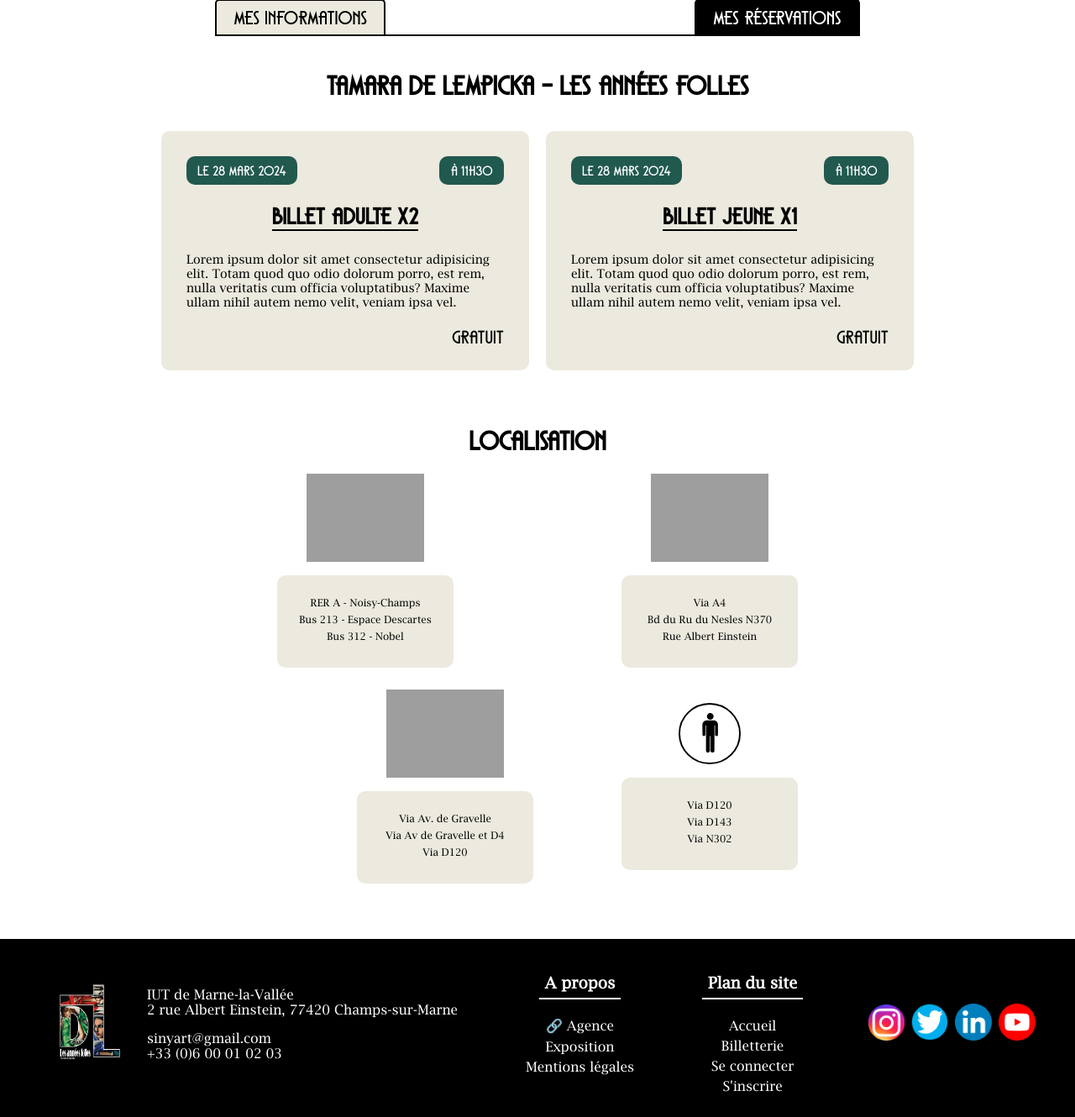
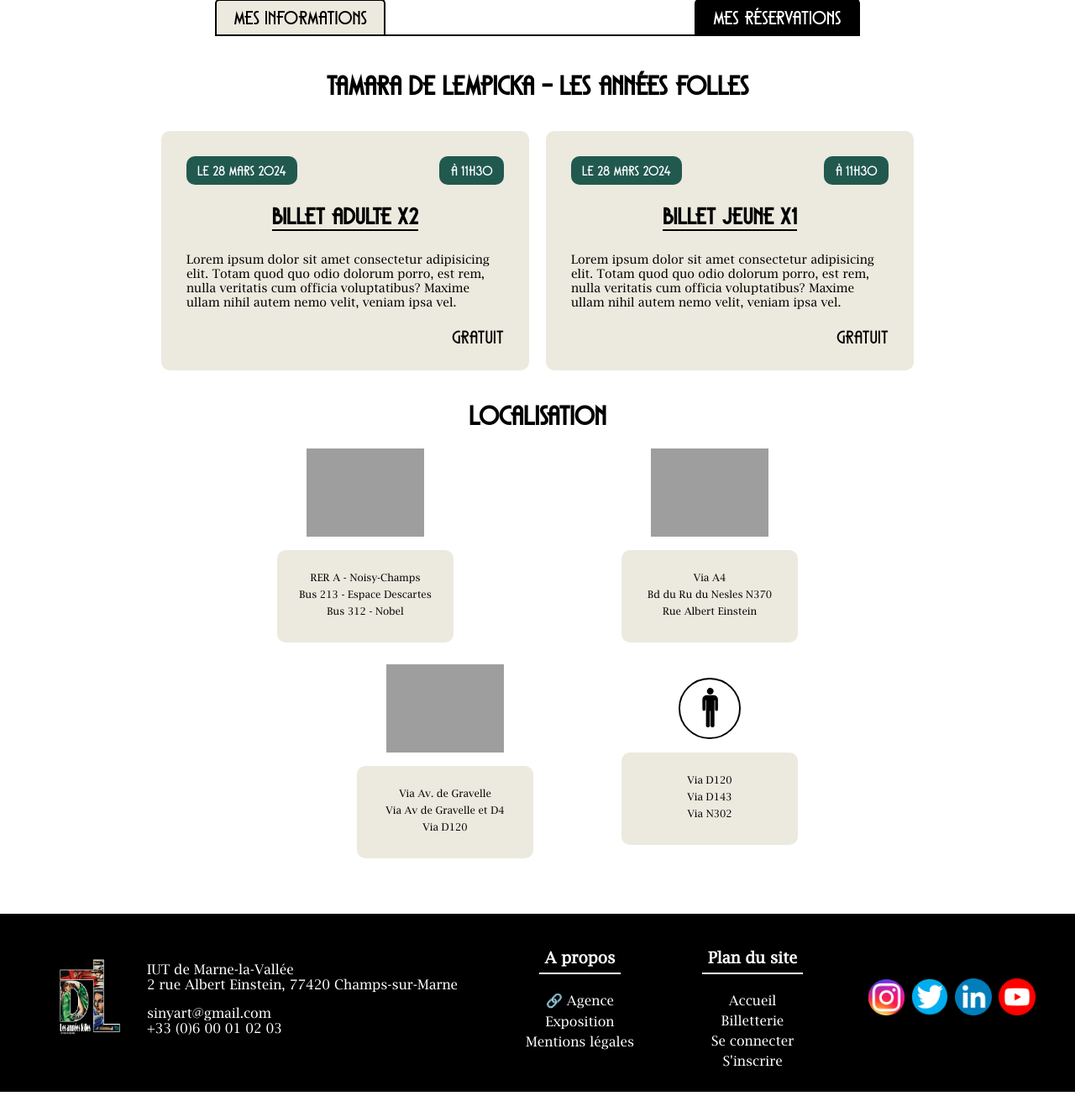
Before and after one commit to Suzoka/Exposition-Tamara-de-Lempika, a PHP site: page /views/compte.php in a window 1280 px wide. Shown: the part 605-1935 px from the top of the page at 84% size. After the commit the page ends 1905 px from the top, so only its background shows below. Run offline with PHP 8.4, Linux system fonts and the light colour scheme; grey boxes are pictures that could not be loaded.

Commit message:
:construction: update compte

```diff
--- a/reservationWebsite/styles/style_compte.css
+++ b/reservationWebsite/styles/style_compte.css
@@ -23,7 +23,6 @@ img#compte  {
 
 .change {
     margin-top: 25px;
-    width: 70vw;
 }
 
 .boutons {
@@ -90,6 +89,8 @@ img#compte  {
     flex-direction: row;
     justify-content: center;
     gap: 20px;
+    width: 70vw;
+    margin: auto;
 }
 
 .billet {
@@ -155,7 +156,7 @@ p.price {
     margin-bottom: 50px;
 }
 .place h3 {
-    margin: 0;
+    margin-top: 40px;
     margin-bottom: 25px;
 }
 
--- a/reservationWebsite/views/compte.php
+++ b/reservationWebsite/views/compte.php
@@ -54,9 +54,7 @@
                             <p class="price">Gratuit</p>
                         </div>
                     </div>
-                </div>
-            </section>
-            <section class="place">
+                    <div class="place">
                         <h3>Localisation</h3>
                         <div class="infosAccess">
                             <div class="infoAccess">
@@ -92,7 +90,10 @@
                                 </ul>
                             </div>
                         </div>
+                    </div>
+                </div>
             </section>
+
         </main>
         <?php include 'components/footer.php'; ?>
     </body>
```
Lines whose indentation alone changed are shown as unchanged.
